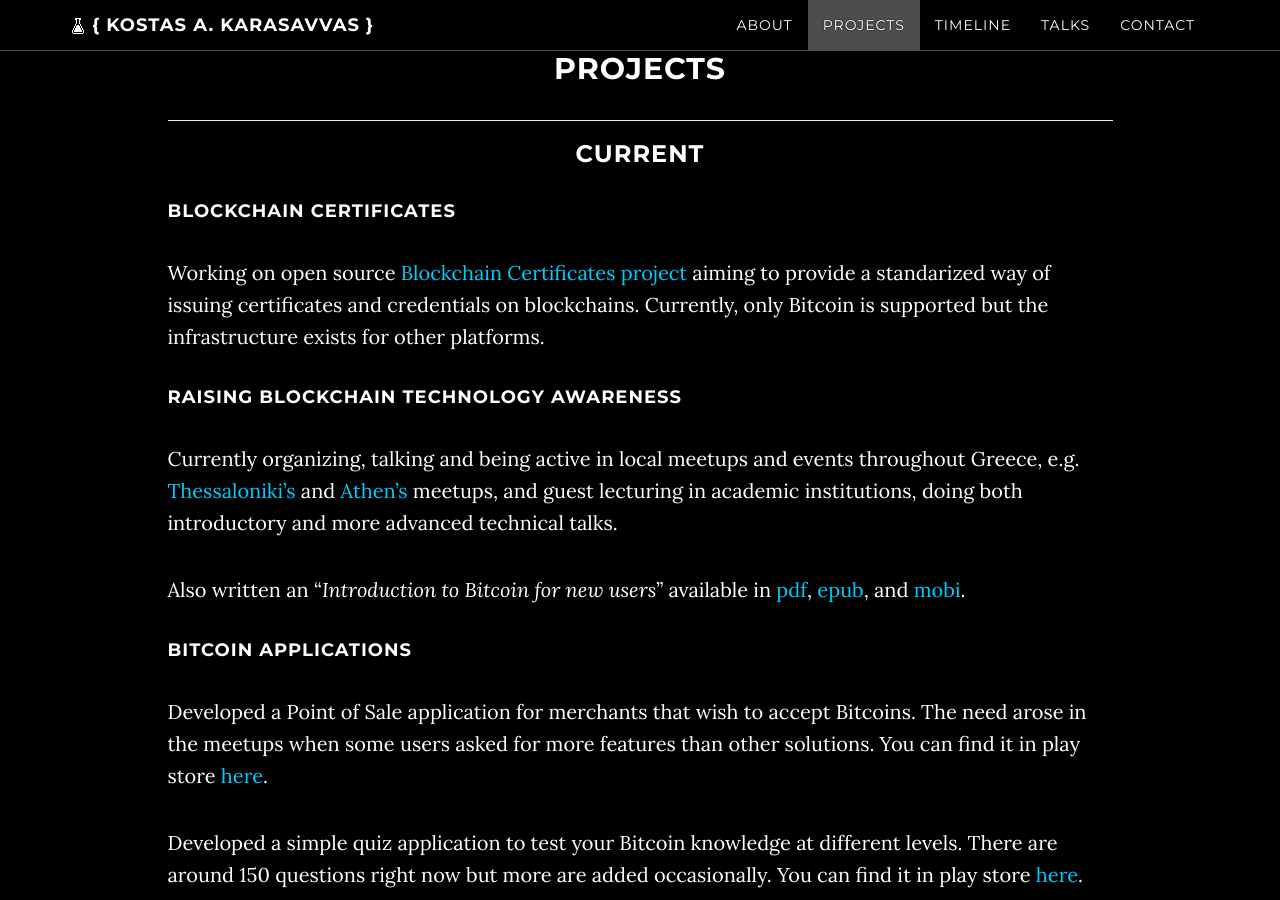
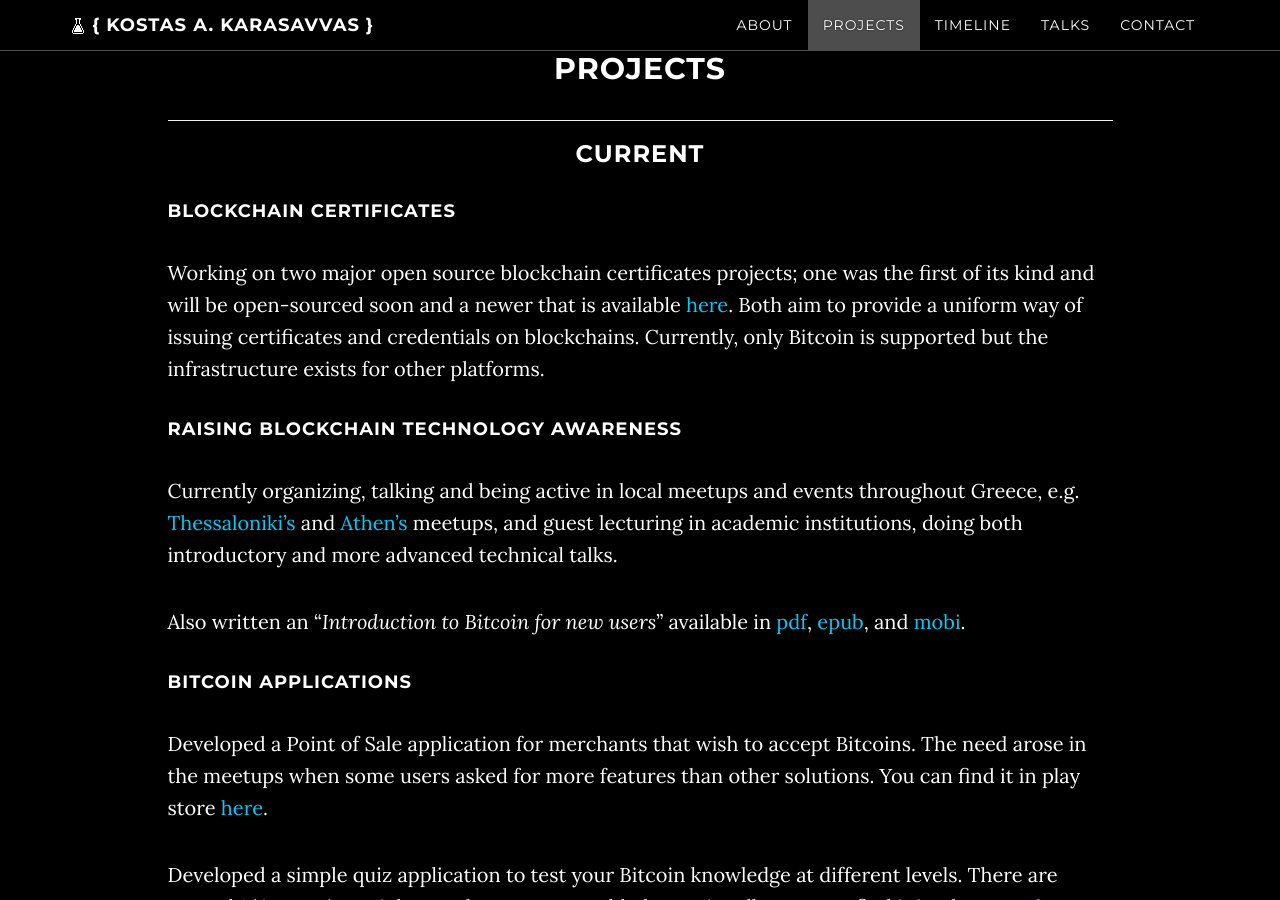
Before and after one commit to karask/karask.github.io, a Jekyll site: the page built from index.html, in a window 1280 px wide and 900 px high, scrolled down 1873 px. Built offline with Jekyll 4.4.1, drawn with Linux system fonts in a browser that asks for light colours; nearby versions of some CDN libraries; the list of posts is cut into pages by our own code; comment, search, counter and statistics services are not loaded.

Commit message:
updated blockchain certs projects description

```diff
--- a/projects.html
+++ b/projects.html
@@ -10,7 +10,7 @@ title: Projects
 <h3 style="text-align: center;" markdown="1">Current</h3>
 
 <h4>BLOCKCHAIN CERTIFICATES</h4>
-Working on open source [Blockchain Certificates project](https://github.com/blockchain-certificates) aiming to provide a standarized way of issuing certificates and credentials on blockchains. Currently, only Bitcoin is supported but the infrastructure exists for other platforms.
+Working on two major open source blockchain certificates projects; one was the first of its kind and will be open-sourced soon and a newer that is available [here](https://github.com/blockchain-certificates). Both aim to provide a uniform way of issuing certificates and credentials on blockchains. Currently, only Bitcoin is supported but the infrastructure exists for other platforms.
 
 <h4>RAISING BLOCKCHAIN TECHNOLOGY AWARENESS</h4>
 
```
